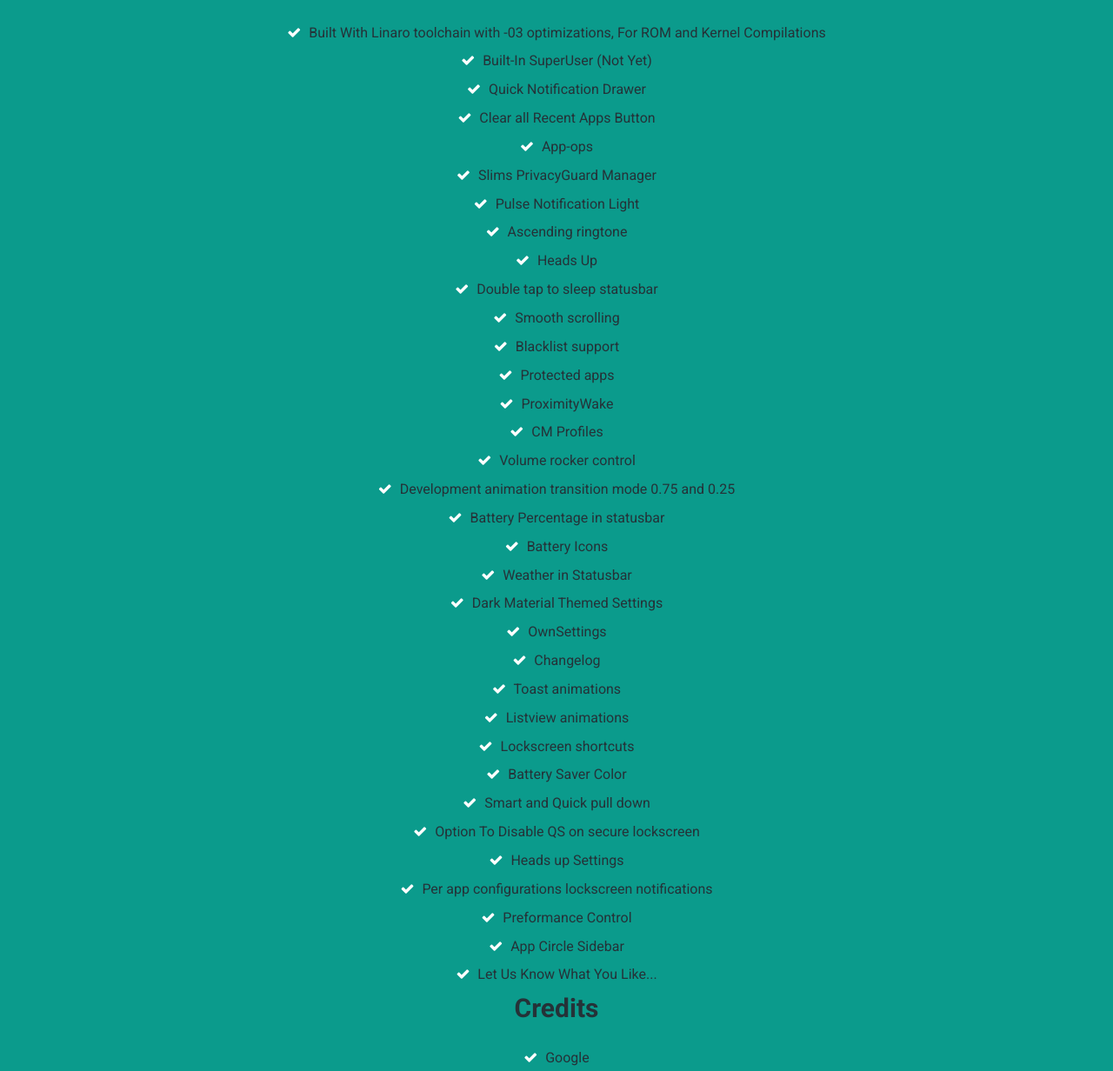
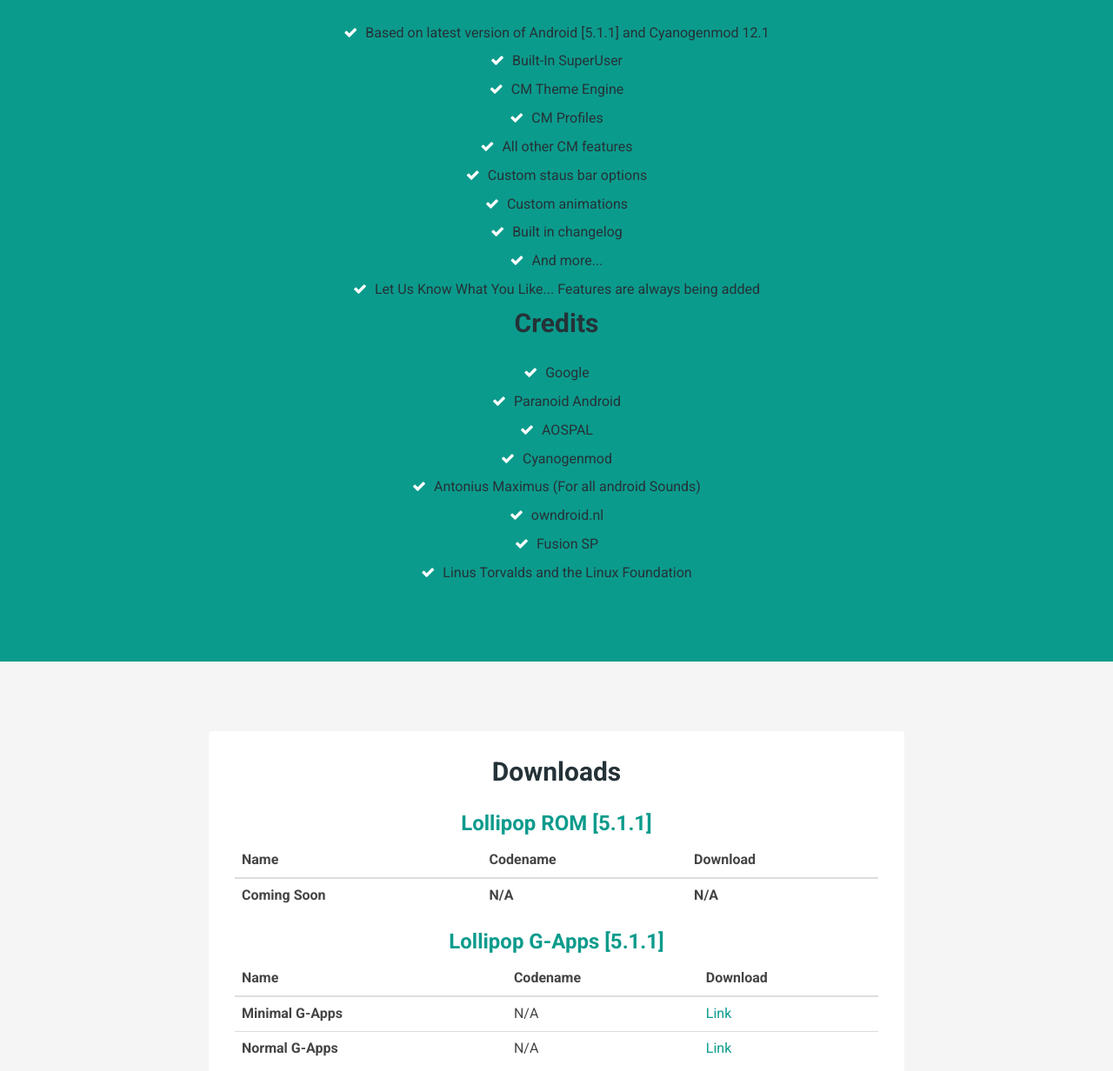
Before and after one commit to TheLazyDev/xosp-project.github.io, a plain HTML site: page index.html in a window 1280 px wide. Shown: the part 1782-3014 px from the top of the page at 87% size. Drawn offline with Linux system fonts and the light colour scheme.

Commit message:
Updated feature list

```diff
--- a/index.html
+++ b/index.html
@@ -196,40 +196,16 @@
         <div class="container text-center">
             <h2 class="title">Features</h2>
             <ul class="feature-list list-unstyled">
-                <li><i class="fa fa-check"></i> Built With Linaro toolchain with -03 optimizations, For ROM and Kernel Compilations</li>
-                <li><i class="fa fa-check"></i> Built-In SuperUser (Not Yet)</li>
-                <li><i class="fa fa-check"></i> Quick Notification Drawer</li>
-                <li><i class="fa fa-check"></i> Clear all Recent Apps Button</li>
-                <li><i class="fa fa-check"></i> App-ops</li>
-                <li><i class="fa fa-check"></i> Slims PrivacyGuard Manager</li>
-                <li><i class="fa fa-check"></i> Pulse Notification Light</li>
-                <li><i class="fa fa-check"></i> Ascending ringtone</li>
-                <li><i class="fa fa-check"></i> Heads Up</li>
-                <li><i class="fa fa-check"></i> Double tap to sleep statusbar</li>
-                <li><i class="fa fa-check"></i> Smooth scrolling</li>
-                <li><i class="fa fa-check"></i> Blacklist support</li>
-                <li><i class="fa fa-check"></i> Protected apps</li>
-                <li><i class="fa fa-check"></i> ProximityWake</li>
+                <li><i class="fa fa-check"></i> Based on latest version of Android [5.1.1] and Cyanogenmod 12.1</li>
+                <li><i class="fa fa-check"></i> Built-In SuperUser</li>
+                <li><i class="fa fa-check"></i> CM Theme Engine</li>
                 <li><i class="fa fa-check"></i> CM Profiles</li>
-                <li><i class="fa fa-check"></i> Volume rocker control</li>
-                <li><i class="fa fa-check"></i> Development animation transition mode 0.75 and 0.25</li>
-                <li><i class="fa fa-check"></i> Battery Percentage in statusbar</li>
-                <li><i class="fa fa-check"></i> Battery Icons</li>
-                <li><i class="fa fa-check"></i> Weather in Statusbar</li>
-                <li><i class="fa fa-check"></i> Dark Material Themed Settings</li>
-                <li><i class="fa fa-check"></i> OwnSettings</li>
-                <li><i class="fa fa-check"></i> Changelog</li>
-                <li><i class="fa fa-check"></i> Toast animations</li>
-                <li><i class="fa fa-check"></i> Listview animations</li>
-                <li><i class="fa fa-check"></i> Lockscreen shortcuts</li>
-                <li><i class="fa fa-check"></i> Battery Saver Color</li>
-                <li><i class="fa fa-check"></i> Smart and Quick pull down</li>
-                <li><i class="fa fa-check"></i> Option To Disable QS on secure lockscreen</li>
-                <li><i class="fa fa-check"></i> Heads up Settings</li>
-                <li><i class="fa fa-check"></i> Per app configurations lockscreen notifications</li>
-                <li><i class="fa fa-check"></i> Preformance Control</li>
-                <li><i class="fa fa-check"></i> App Circle Sidebar</li>
-                <li><i class="fa fa-check"></i> Let Us Know What You Like...</li>
+                <li><i class="fa fa-check"></i> All other CM features</li>
+                <li><i class="fa fa-check"></i> Custom staus bar options</li>
+                <li><i class="fa fa-check"></i> Custom animations</li>
+                <li><i class="fa fa-check"></i> Built in changelog</li>
+                <li><i class="fa fa-check"></i> And more...</li>
+                <li><i class="fa fa-check"></i> Let Us Know What You Like... Features are always being added</li>
                 <h2 class="title">Credits</h2>
                 <li><i class="fa fa-check"></i> Google</li>
                 <li><i class="fa fa-check"></i> Paranoid Android</li>
```
